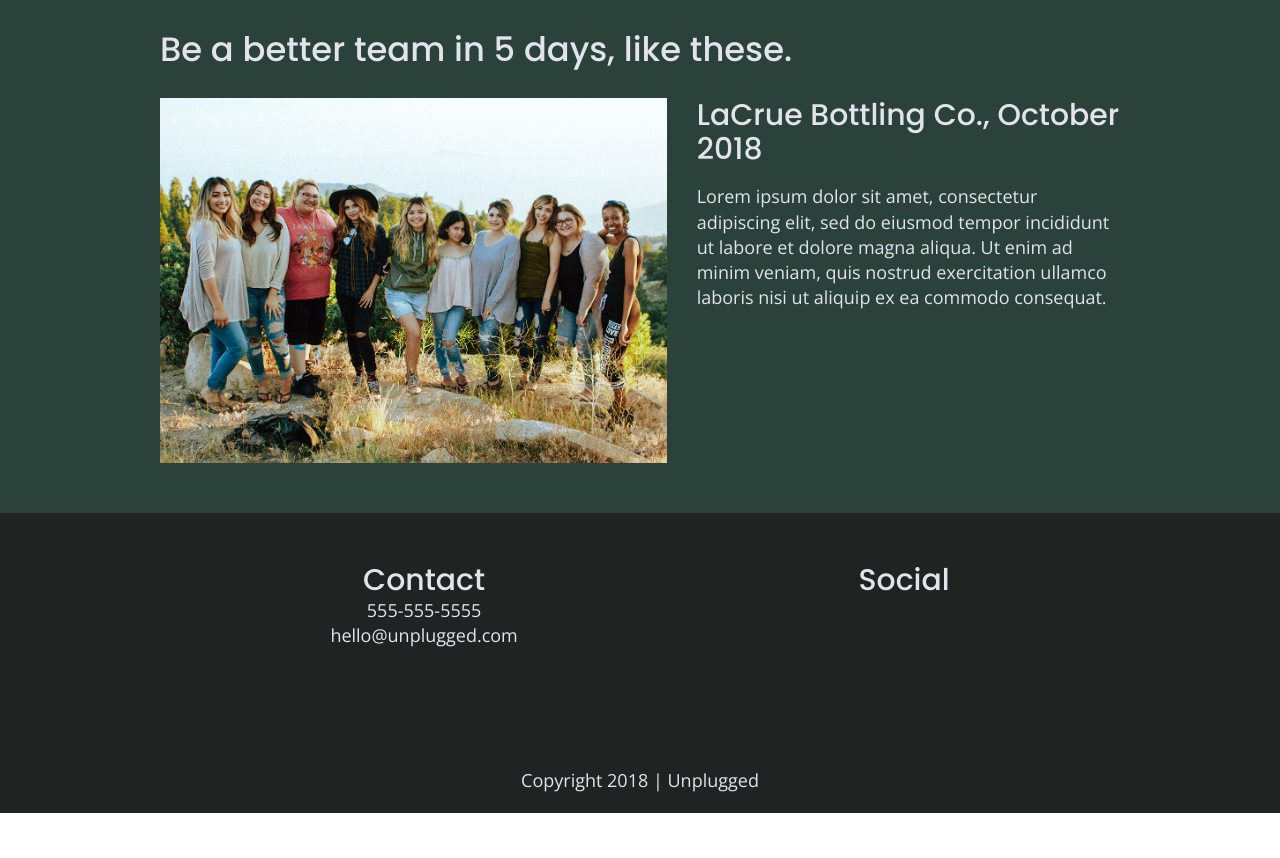
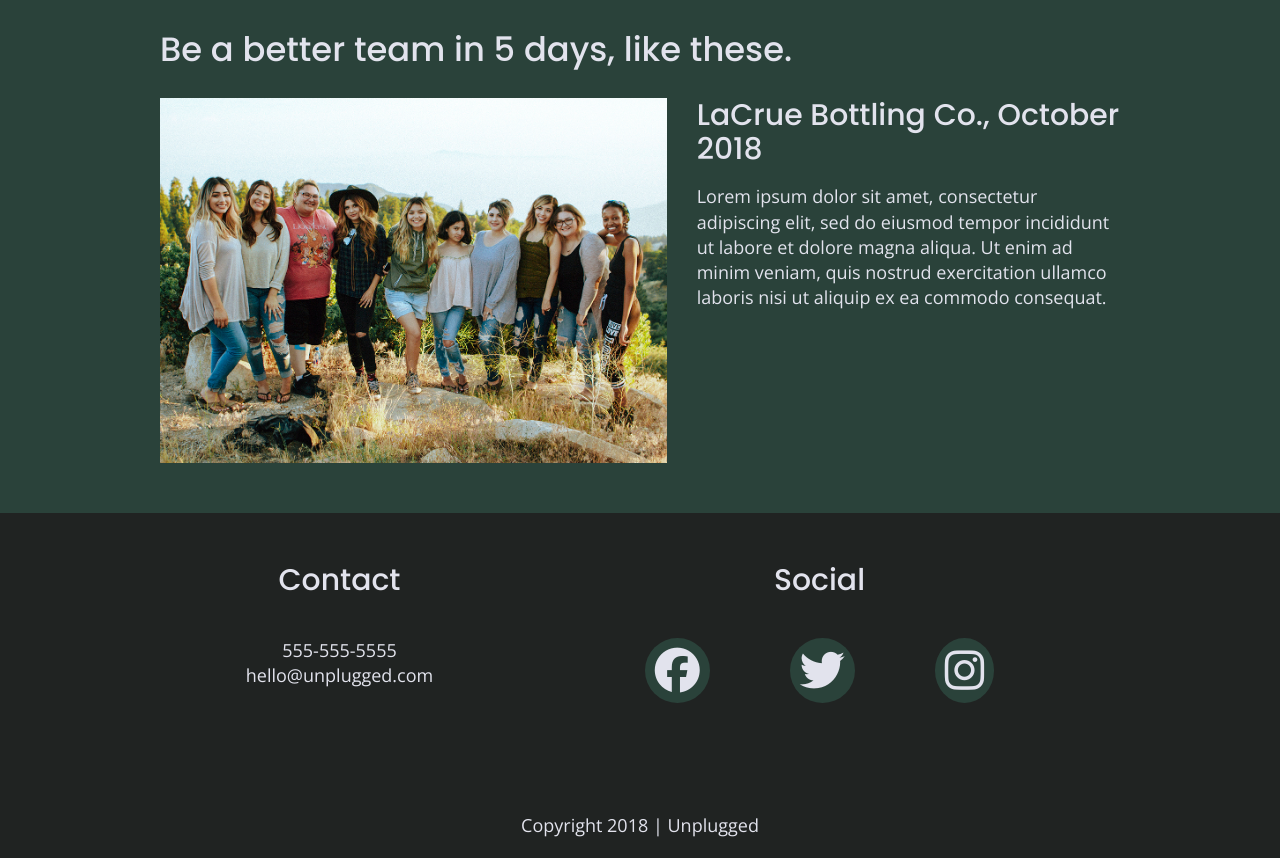
Before and after one commit to adjikia/206-14-unplugged-retreat-code, a website built with Parcel: page index.html in a window 1280 px wide. Shown: the part 1926-2784 px from the top of the page. Before the commit the page ends 2739 px from the top, so only its background shows below. Built offline with nearby package versions, Linux system fonts and the light colour scheme.

Commit message:
updated footer icons

```diff
--- a/css/main.css
+++ b/css/main.css
@@ -263,6 +263,9 @@ justify-content: center;
 align-items: center;
 }
 
+address.contact p {
+  margin-top:40px;
+}
 address.socials {
   display: flex;
 flex-flow: wrap;
@@ -270,6 +273,16 @@ flex-direction: column;
 justify-content: center;
 align-items: center;
 }
+
+.social i {
+    font-size: 2.5em;
+    padding: 10px;
+    margin: 40px;
+    color: #e2e3ed;
+    background-color: #2a423a;
+    border-radius: 100%;
+}
+
 /* ---------------- Mobile Style - Homepage ------------------*/
 
 
@@ -326,6 +339,11 @@ div.newsletter-signup h3 {
   text-align: center;
 }
 
+
+.features i {
+  font-size: 3.75em;
+  margin-bottom: 40px;
+}
 
 /* Reviews Styles */
 .reviews {
@@ -555,10 +573,7 @@ header figure {
   }
 
 
-  .features i {
-  	font-size: 3.75em;
-    margin-bottom: 40px;
-  }
+
 
   /*Home Page Styles*/
 
--- a/index.html
+++ b/index.html
@@ -177,13 +177,13 @@
         <h4>Social</h4>
         <div class="social-icons">
           <p>
-            <a href="https://www.facebook.com/Skillcrush/" target="_blank"></a>
+            <a href="https://www.facebook.com/Skillcrush/" target="_blank"><i class="fab fa-facebook"></i></a>
           </p>
           <p>
-            <a href="https://twitter.com/Skillcrush" target="_blank"></a>
+            <a href="https://twitter.com/Skillcrush" target="_blank"><i class="fab fa-twitter"></i></a>
           </p>
           <p>
-            <a href="https://www.instagram.com/skillcrush/" target="_blank"></a>
+            <a href="https://www.instagram.com/skillcrush/" target="_blank"><i class="fab fa-instagram"></i></a>
           </p>
         </div>
       </div>
```
Also changed, not shown: about/index.html (+4 -4 lines), faqs/index.html (+4 -5 lines), 1 other file.
